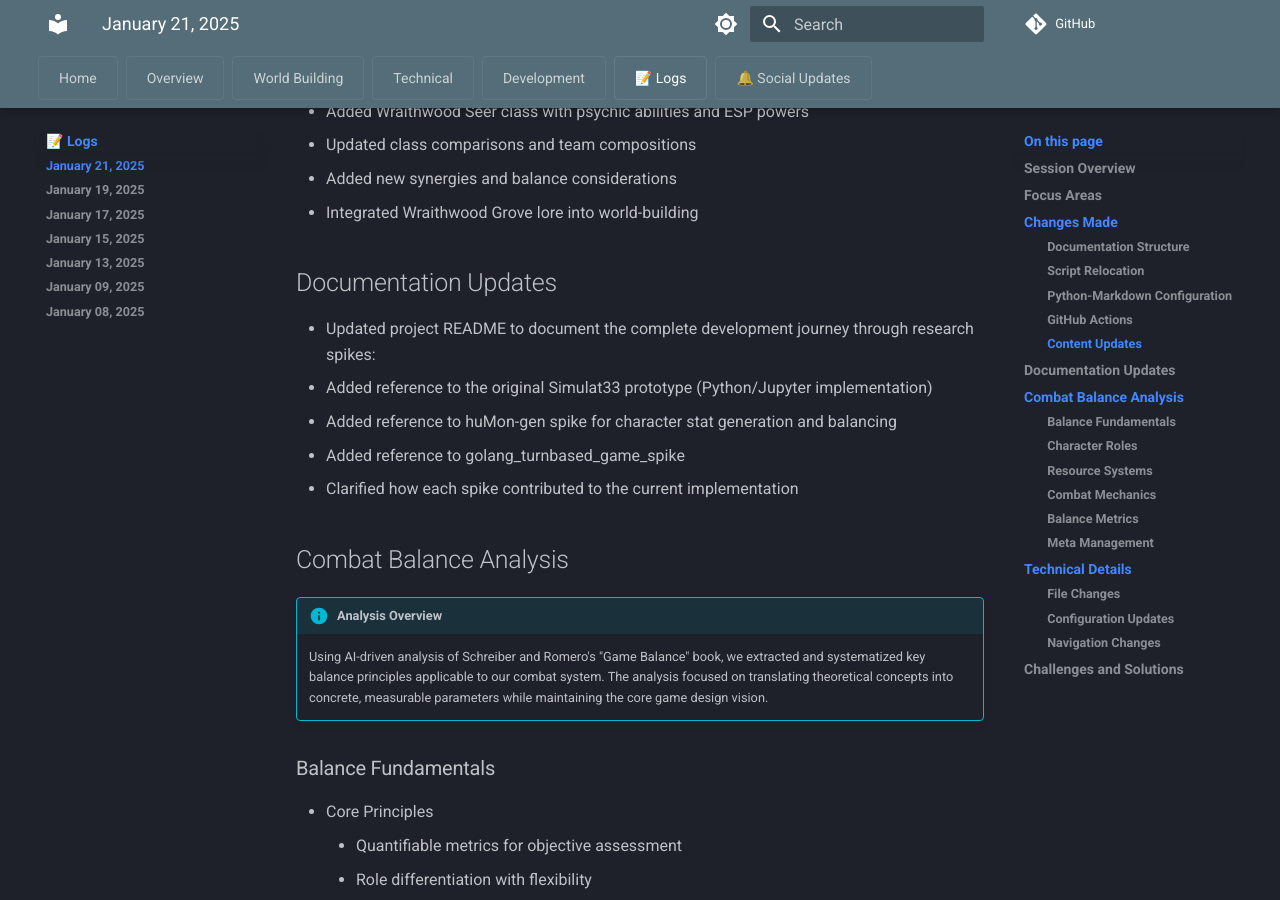
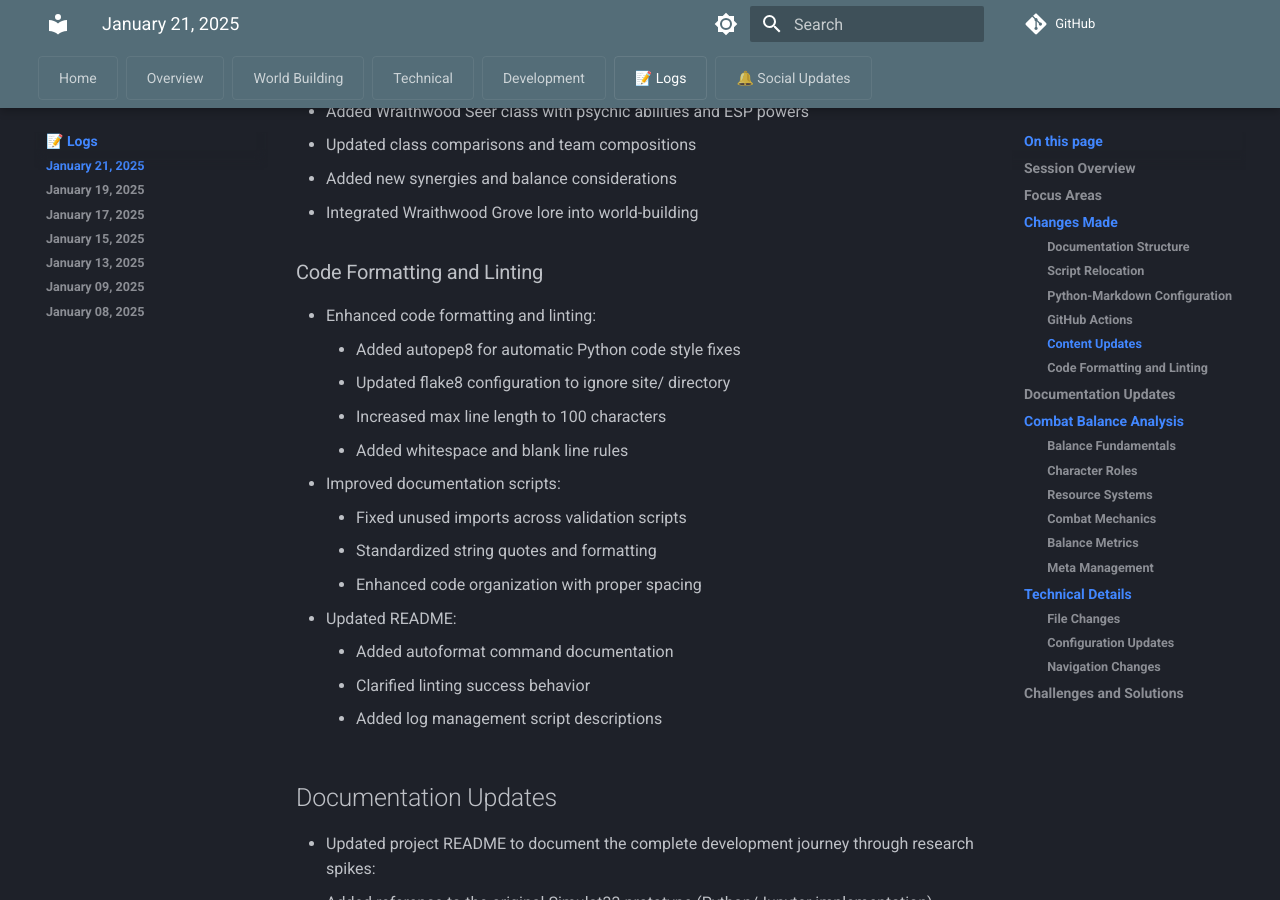
Before and after one commit to MaterDev/thepath-ai_pi, an MkDocs documentation site: the page built from docs/meta/logs/2025-01-21.md, in a window 1280 px wide and 900 px high, scrolled down 2528 px. Built offline with MkDocs 1.6.1 and Material for MkDocs 9.7.7, drawn with Linux system fonts in a browser that asks for light colours; comment, search, counter and statistics services are not loaded.

Commit message:
docs: Update README and documentation with autoformat instructions

```diff
--- a/docs/meta/logs/2025-01-21.md
+++ b/docs/meta/logs/2025-01-21.md
@@ -77,6 +77,22 @@ blockers: None
 * Updated class comparisons and team compositions
 * Added new synergies and balance considerations
 * Integrated Wraithwood Grove lore into world-building
+
+### Code Formatting and Linting
+
+* Enhanced code formatting and linting:
+    * Added autopep8 for automatic Python code style fixes
+    * Updated flake8 configuration to ignore site/ directory
+    * Increased max line length to 100 characters
+    * Added whitespace and blank line rules
+* Improved documentation scripts:
+    * Fixed unused imports across validation scripts
+    * Standardized string quotes and formatting
+    * Enhanced code organization with proper spacing
+* Updated README:
+    * Added autoformat command documentation
+    * Clarified linting success behavior
+    * Added log management script descriptions
 
 ## Documentation Updates
 
```
Also changed, not shown: README.md (+10 -4 lines), docs/meta/social/.pages, mkdocs.yml (line endings or trailing spaces), 2 other files.
